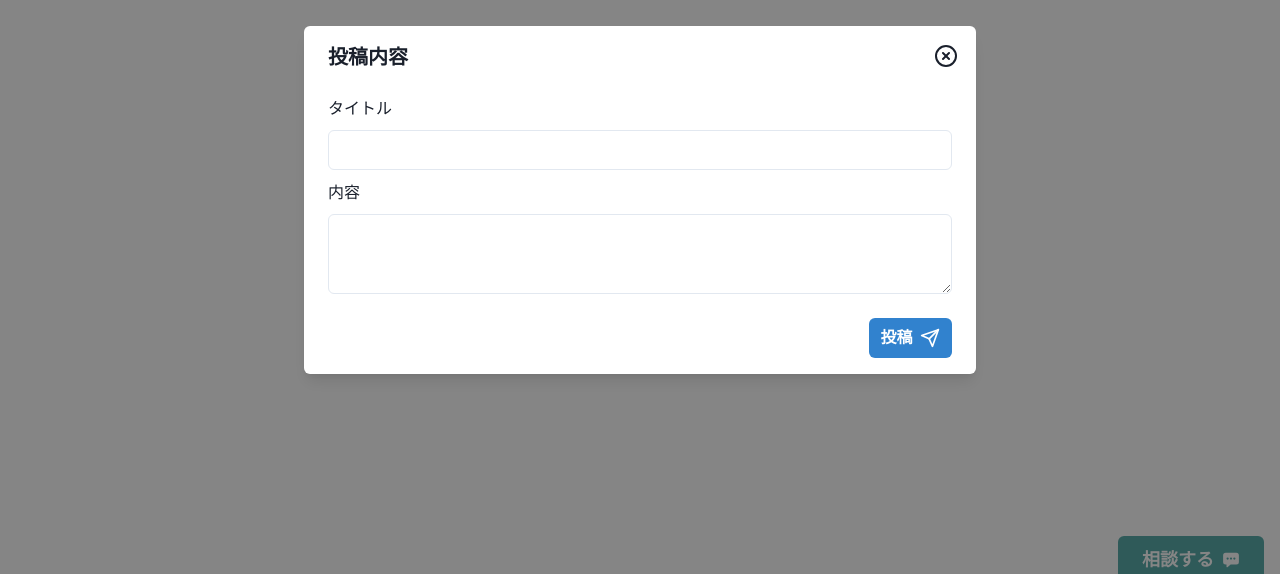
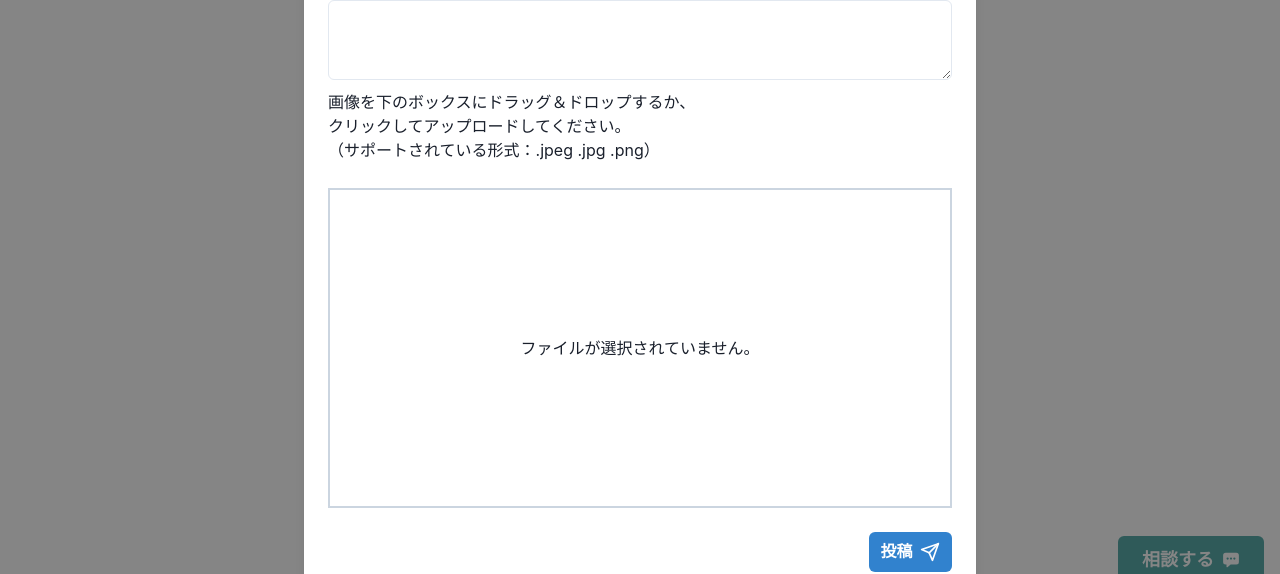
Before and after one commit to shotarai/Hoihiro, a Next.js app in the folder frontend/: page /home in a window 1280 px wide. Both pictures are taken after a click on the button "相談する". Shown: the part 200-774 px from the top of the page. Built offline with nearby package versions, Linux system fonts and the light colour scheme; no server answers; the database is empty.

Commit message:
feat: 画像を入力できるようにした

```diff
--- a/frontend/package.json
+++ b/frontend/package.json
@@ -23,6 +23,7 @@
     "orval": "^7.0.1",
     "react": "^18",
     "react-dom": "^18",
+    "react-dropzone": "^14.2.3",
     "react-icons": "^5.3.0",
     "react-markdown": "^9.0.1",
     "react-spinners": "^0.14.1"
--- a/frontend/src/components/modalPost.tsx
+++ b/frontend/src/components/modalPost.tsx
@@ -1,4 +1,4 @@
-import React, { useState } from "react";
+import React, { useCallback, useState } from "react";
 import {
   Button,
   Box,
@@ -18,12 +18,14 @@ import {
   IconButton,
   Spinner,
   Center,
+  Image,
 } from "@chakra-ui/react";
 import { auth } from "../../firebaseConfig";
 import { database } from "../../firebaseConfig";
 import { doc, setDoc } from "firebase/firestore";
 import { FiSend } from "react-icons/fi";
 import { FiXCircle } from "react-icons/fi";
+import { useDropzone } from "react-dropzone";
 import { sendResponseChatKeywordGet } from "@/gen/default/default";
 
 export type ModalProps = {
@@ -46,6 +48,35 @@ const ModalPost = (props: ModalProps) => {
   const [content, setContent] = useState("");
   const [error, setError] = useState<string | null>(null);
   const [isLoading, setIsLoading] = useState(false);
+  const [file, setFile] = useState<File>();
+
+  const onDrop = useCallback((acceptedFiles: File[]) => {
+    setFile(acceptedFiles[0]);
+  }, []);
+
+  const { getRootProps, getInputProps } = useDropzone({
+    onDrop,
+    accept: {
+      "image/jpeg": [".jpeg"],
+      "image/jpg": [".jpg"],
+      "image/png": [".png"],
+    },
+    maxFiles: 1,
+  });
+
+  const handleUploadImage = () => {
+    const reader = new FileReader();
+    reader.onload = (e) => {
+      const data = e.target?.result;
+      console.log(data);
+    };
+    reader.readAsDataURL(file as Blob);
+    setFile(undefined);
+  };
+
+  const handleCancelUpload = () => {
+    setFile(undefined);
+  };
 
   const clearText = () => {
     setTitle("");
@@ -75,19 +106,10 @@ const ModalPost = (props: ModalProps) => {
       const seconds = String(currentDate.getSeconds()).padStart(2, "0");
       const time = `${year}/${month}/${day}/${hours}:${minutes}:${seconds}`;
 
-      // const response = await sendResponseChatKeywordGet(content);
-
-      // const newReply = {
-      //   role: "AI",
-      //   nickname: "Gemini AI",
-      //   comment: response.data,
-      // };
-
       const newData = {
         title: title,
         content: content,
         latestTime: time,
-        // replies: { [time]: newReply },
       };
       const currentUserEmail = auth.currentUser?.email
         ? auth.currentUser.email
@@ -185,6 +207,65 @@ const ModalPost = (props: ModalProps) => {
                   setContent(e.target.value);
                 }}
               />
+              <Text mb="4">
+                画像を下のボックスにドラッグ＆ドロップするか、
+                <br />
+                クリックしてアップロードしてください。
+                <br />
+                （サポートされている形式：.jpeg .jpg .png）
+              </Text>
+              <Box
+                {...getRootProps()}
+                height="320px"
+                display="flex"
+                flexDirection="column"
+                justifyContent="center"
+                alignItems="center"
+                textAlign="center"
+                borderWidth={2}
+                borderColor="gray.300"
+                overflow="hidden"
+              >
+                <input {...getInputProps()} />
+                {file ? (
+                  <>
+                    <Box mt="5">
+                      <Text>
+                        アップロードされたファイル <br />
+                        {file.name}
+                      </Text>
+                    </Box>
+                    <Box mb="5" maxW="100%" maxH="80%">
+                      <Image
+                        src={URL.createObjectURL(file)}
+                        alt="Uploaded Image"
+                        width={0}
+                        height={0}
+                        sizes="100vw"
+                        style={{ width: "auto", height: "100%" }}
+                      />
+                    </Box>
+                    <HStack>
+                      <Button
+                        mr={3}
+                        isDisabled={!file}
+                        onClick={handleUploadImage}
+                      >
+                        アップロード
+                      </Button>
+                      <Button
+                        mr={3}
+                        variant="ghost"
+                        onClick={handleCancelUpload}
+                      >
+                        キャンセル
+                      </Button>
+                    </HStack>
+                  </>
+                ) : (
+                  <Text>ファイルが選択されていません。</Text>
+                )}
+              </Box>
             </Stack>
           )}
           {error && (
```
Also changed, not shown: 1 other file (tests, documents, lock files or other folders).
